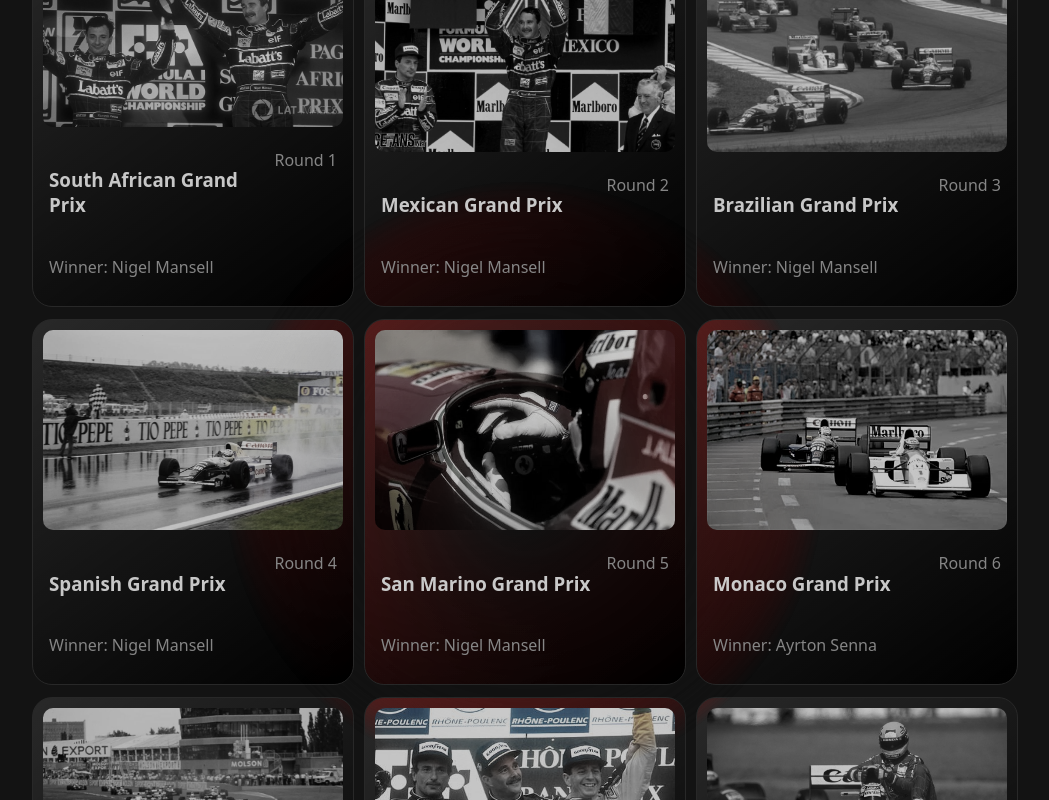
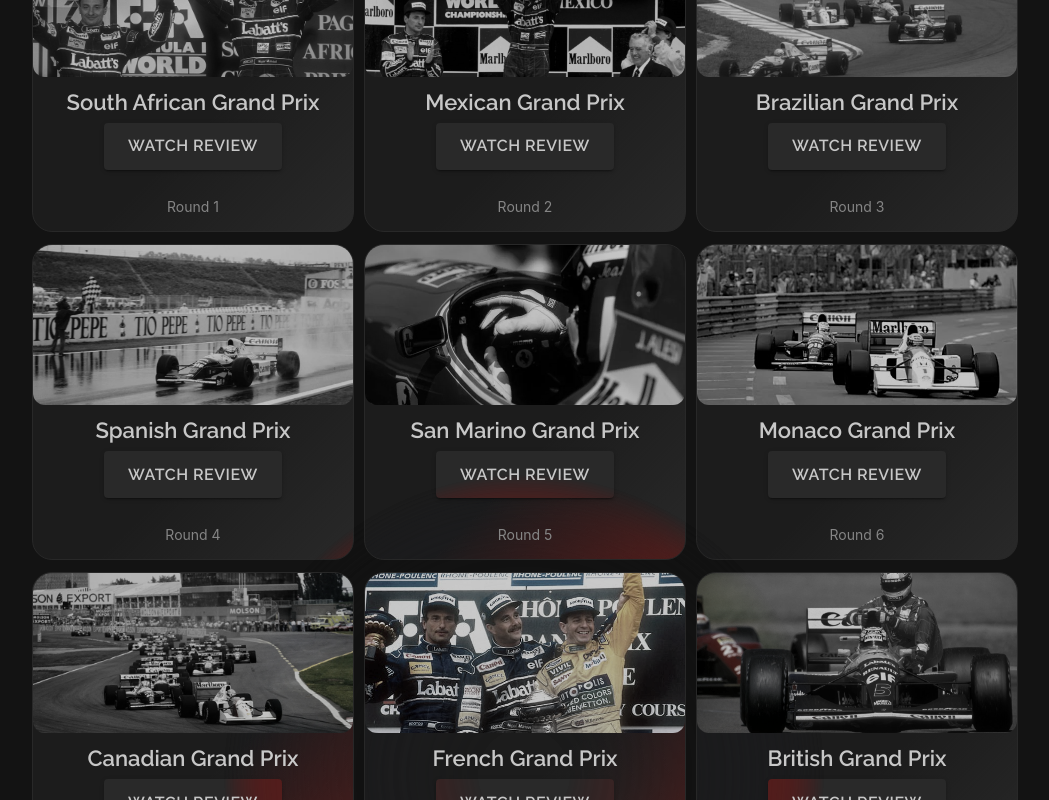
Before and after one commit to Askeran17/f1-1992-project, a React (Create React App) app in the folder client/: page /races in a window 1280 px wide. Shown: the part 300-1100 px from the top of the page, without its empty margins (116-1165 px from the left). Built offline with nearby package versions, Linux system fonts and the light colour scheme.

Commit message:
fix footer, other pages

```diff
--- a/client/src/AllRaces.js
+++ b/client/src/AllRaces.js
@@ -1,4 +1,8 @@
+
 import React from 'react';
+import Button from '@mui/material/Button';
+import useMediaQuery from '@mui/material/useMediaQuery';
+import { useTheme } from '@mui/material/styles';
 import ChromaGrid from './components/ChromaGrid';
 import './components/ChromaGrid.css';
 
@@ -21,24 +25,112 @@
   { round: 16, name: 'Australian Grand Prix', winner: 'Gerhard Berger', photo: '/images/australia92.jpg', youtube: 'https://www.youtube.com/watch?v=mAJIO-0p0iM' },
 ];
 
+
+
 export default function AllRaces() {
+  const theme = useTheme();
+  const isXs = useMediaQuery(theme.breakpoints.down('sm'));
+  const isSm = useMediaQuery(theme.breakpoints.between('sm', 'md'));
+  const columns = isXs ? 1 : isSm ? 2 : 3;
 
-  const items = races.map(race => ({
+  // Map races to ChromaGrid card format
+  const chromaItems = races.map((race) => ({
     image: race.photo,
     title: race.name,
-    subtitle: 'Winner: ' + race.winner,
-    handle: 'Round ' + race.round,
+    handle: `Round ${race.round}`,
+    url: race.youtube,
     borderColor: '#e10600',
-    gradient: 'linear-gradient(145deg, #e10600, #000)',
-    url: race.youtube
+    gradient: 'linear-gradient(135deg, #23242a 60%, #e10600 100%)',
+    // For Portuguese GP, adjust objectPosition via extra prop
+    objectPosition: race.name === 'Portuguese Grand Prix' ? 'center 35%' : 'center',
+    race,
   }));
 
+  // Custom card renderer for ChromaGrid
+  function renderRaceCard(card) {
+    return (
+      <div style={{ display: 'flex', flexDirection: 'column', alignItems: 'stretch', width: '100%', height: '100%' }}>
+        <div className="chroma-img-wrapper" style={{ width: '100%', padding: 0, marginBottom: 12 }}>
+          <img
+            src={card.image}
+            alt={card.title}
+            style={{
+              width: '100%',
+              borderRadius: 12,
+              objectFit: 'cover',
+              objectPosition: card.objectPosition,
+              maxHeight: isXs ? 120 : 160,
+              minHeight: isXs ? 80 : 120,
+              display: 'block',
+            }}
+          />
+        </div>
+        <h3
+          style={{
+            fontFamily: 'Raleway, Arial, sans-serif',
+            fontWeight: 700,
+            fontSize: isXs ? 16 : 22,
+            color: '#fff',
+            margin: '0 0 8px 0',
+            textAlign: 'center',
+          }}
+        >
+          {card.title}
+        </h3>
+        <Button
+          variant="contained"
+          color="error"
+          href={card.url}
+          target="_blank"
+          rel="noopener noreferrer"
+          sx={{
+            fontFamily: 'Raleway, Arial, sans-serif',
+            fontWeight: 600,
+            letterSpacing: 0.5,
+            fontSize: isXs ? 14 : 16,
+            py: isXs ? 0.8 : 1.2,
+            px: isXs ? 2 : 3,
+            minWidth: 0,
+            whiteSpace: 'nowrap',
+            background: '#e10600',
+            '&:hover': { background: '#b30000' },
+            alignSelf: 'center',
+            mb: 1.5,
+          }}
+        >
+          Watch review
+        </Button>
+  <div style={{ color: '#aaa', fontSize: isXs ? 12 : 14, marginBottom: 16, marginTop: isXs ? 10 : 16, textAlign: 'center' }}>{card.handle}</div>
+      </div>
+    );
+  }
+
   return (
-    <div style={{ minHeight: '100vh', background: '#181818', padding: '2rem 0' }}>
-       <h2 style={{ textAlign: 'center', color: '#e10600', marginBottom: 32, fontSize: 36, letterSpacing: 1, fontFamily: 'Raleway, Arial, sans-serif', fontWeight: 700 }}>
+    <div style={{ minHeight: '100vh', background: '#181818', padding: isXs ? '1rem 0.2rem' : '2rem 0' }}>
+      <h2
+        style={{
+          textAlign: 'center',
+          color: '#e10600',
+          marginBottom: isXs ? 18 : 32,
+          fontSize: isXs ? 24 : 36,
+          letterSpacing: 1,
+          fontFamily: 'Raleway, Arial, sans-serif',
+          fontWeight: 700,
+        }}
+      >
         All Races — 1992 Season
       </h2>
-      <ChromaGrid items={items} columns={3} rows={Math.ceil(items.length / 3)} />
+      <ChromaGrid
+        items={chromaItems}
+        columns={columns}
+        rows={Math.ceil(chromaItems.length / columns)}
+        className="allraces-chroma"
+        radius={isXs ? 180 : 300}
+        fadeOut={0.7}
+        damping={0.45}
+        ease="power3.out"
+        renderCard={renderRaceCard}
+      />
     </div>
   );
 }
--- a/client/src/App.js
+++ b/client/src/App.js
@@ -190,8 +190,8 @@
       mt: 0,
       py: 3,
       px: 2,
-      background: 'linear-gradient(90deg, #e10600 0%, #fff 100%)',
-      color: '#222',
+  background: '#ffe600', // bright yellow
+  color: '#222',
       textAlign: 'center',
       fontSize: { xs: '0.95rem', sm: '1.1rem' },
       boxShadow: '0 -2px 12px rgba(0,0,0,0.04)'
--- a/client/src/RaceResults.js
+++ b/client/src/RaceResults.js
@@ -1,5 +1,6 @@
 
 import React, { useEffect, useState } from 'react';
+import ReactCountryFlag from 'react-country-flag';
 import {
   Accordion,
   AccordionSummary,
@@ -16,6 +17,31 @@
   Box
 } from '@mui/material';
 import ExpandMoreIcon from '@mui/icons-material/ExpandMore';
+
+// Соответствие названия гран-при кода страны (ISO 3166-1 alpha-2)
+const GP_FLAGS = {
+  'South African Grand Prix': 'ZA',
+  'Mexican Grand Prix': 'MX',
+  'Brazilian Grand Prix': 'BR',
+  'Spanish Grand Prix': 'ES',
+  'San Marino Grand Prix': 'SM',
+  'Monaco Grand Prix': 'MC',
+  'Canadian Grand Prix': 'CA',
+  'French Grand Prix': 'FR',
+  'British Grand Prix': 'GB',
+  'German Grand Prix': 'DE',
+  'Hungarian Grand Prix': 'HU',
+  'Belgian Grand Prix': 'BE',
+  'Italian Grand Prix': 'IT',
+  'Portuguese Grand Prix': 'PT',
+  'Japanese Grand Prix': 'JP',
+  'Australian Grand Prix': 'AU',
+};
+
+function formatDate(dateStr) {
+  // Оставляем только yyyy-mm-dd
+  return dateStr.split('T')[0];
+}
 
 function RaceResults() {
   const [races, setRaces] = useState([]);
@@ -55,8 +81,13 @@
         <Accordion key={race.id} onChange={(_, expanded) => expanded && fetchResults(race.id)}>
           <AccordionSummary expandIcon={<ExpandMoreIcon />}>
             <Box width="100%" display="flex" flexDirection={{xs:'column',sm:'row'}} justifyContent="space-between" alignItems={{xs:'flex-start',sm:'center'}}>
-              <Typography variant="h6">{race.name}</Typography>
-              <Typography variant="body2" color="text.secondary">{race.date}</Typography>
+              <Typography variant="h6" sx={{ display: 'flex', alignItems: 'center', gap: 1 }}>
+                {GP_FLAGS[race.name] && (
+                  <ReactCountryFlag countryCode={GP_FLAGS[race.name]} svg style={{ width: 28, height: 20, marginRight: 8, borderRadius: 3, boxShadow: '0 1px 4px rgba(0,0,0,0.12)' }} title={GP_FLAGS[race.name]} />
+                )}
+                {race.name}
+              </Typography>
+              <Typography variant="body2" color="text.secondary">{formatDate(race.date)}</Typography>
             </Box>
           </AccordionSummary>
           <AccordionDetails>
--- a/client/src/components/ChromaGrid.js
+++ b/client/src/components/ChromaGrid.js
@@ -10,7 +10,8 @@
   rows = 2,
   damping = 0.45,
   fadeOut = 0.6,
-  ease = 'power3.out'
+  ease = 'power3.out',
+  renderCard
 }) => {
   const rootRef = useRef(null);
   const fadeRef = useRef(null);
@@ -110,6 +111,8 @@
             cursor: c.url ? 'pointer' : 'default'
           }}
         >
+          {renderCard ? renderCard(c) : (
+            <>
               <div className="chroma-img-wrapper">
                 <img src={c.image} alt={c.title} loading="lazy" />
               </div>
@@ -119,6 +122,8 @@
                 <p className="role">{c.subtitle}</p>
                 {c.location && <span className="location">{c.location}</span>}
               </footer>
+            </>
+          )}
         </article>
       ))}
       <div className="chroma-overlay" />
--- a/package.json
+++ b/package.json
@@ -14,6 +14,7 @@
   "dependencies": {
     "@fontsource/montserrat": "^5.2.7",
     "@fontsource/raleway": "^5.2.6",
+    "react-country-flag": "^3.1.0",
     "react-icons": "^5.5.0"
   }
 }
```
Also changed, not shown: 9 other files (tests, documents, lock files or other folders). Lines whose indentation alone changed are shown as unchanged.
